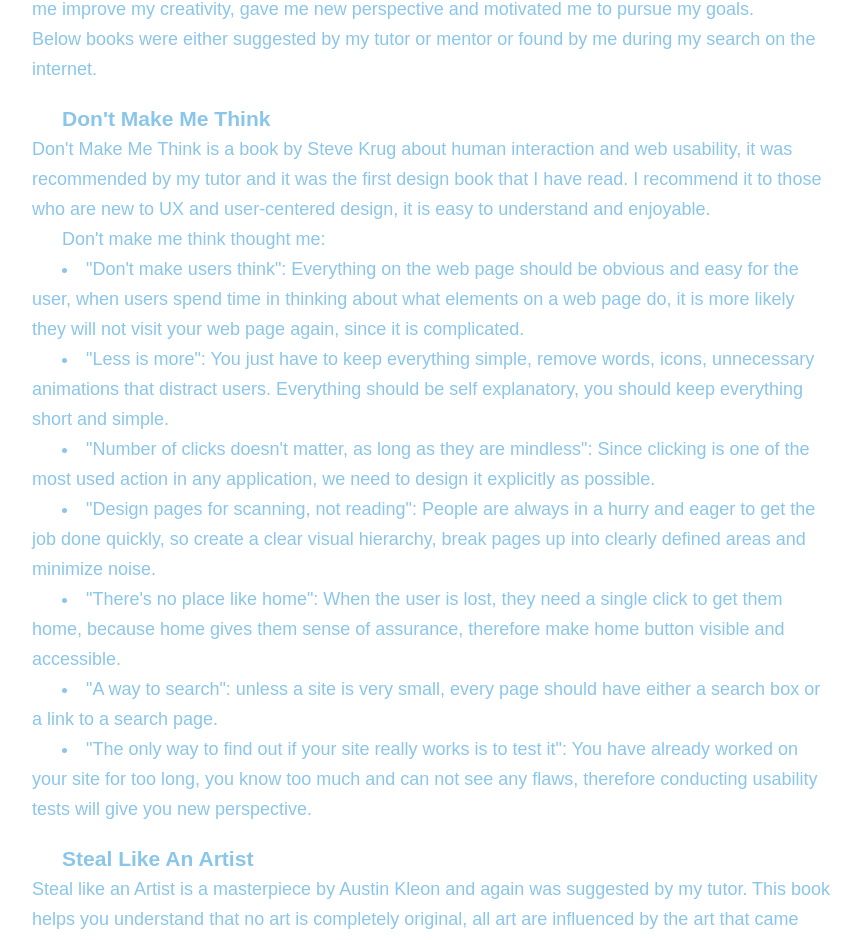
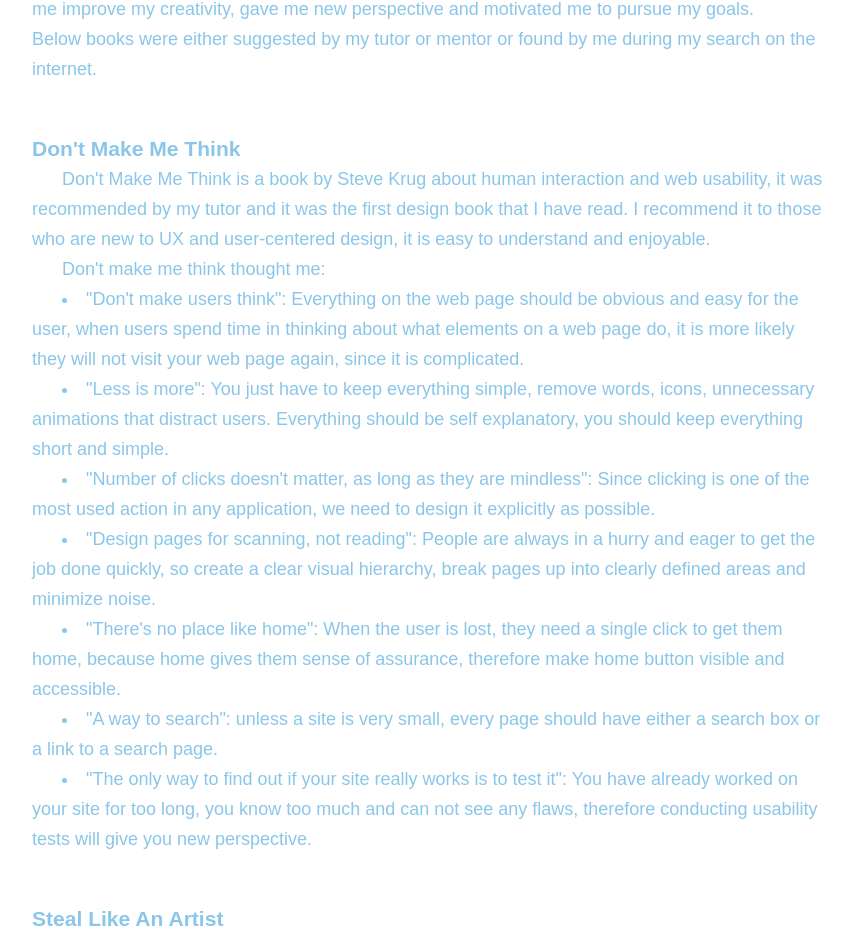
Before and after one commit to paulinemarg/myBlog, a React (Create React App) app: page /books in a window 1280 px wide. Shown: the part 791-1731 px from the top of the page, without its empty margins (208-1069 px from the left). Built offline with nearby package versions, Linux system fonts and the light colour scheme; the HTML template or start-up script is replaced by a standard one.

Commit message:
corrected typo

```diff
--- a/src/App.css
+++ b/src/App.css
@@ -20,6 +20,10 @@
    line-height: 24px;
    padding: 10px;
    text-align: center;
+ }
+
+ h3 {
+  margin-top: 50px;
  }
 
  .subtitle {
--- a/src/components/pages/Books.jsx
+++ b/src/components/pages/Books.jsx
@@ -11,8 +11,8 @@
             Besides reading articles online, getting inspired from other people's work on Behance, Dribble and viewing websites and design portfolios and galleries, reading design related books have helped me improve my creativity, gave me new perspective and motivated me to pursue my goals.<br></br>
             Below books were either suggested by my tutor or mentor or found by me during my search on the internet.
           </div>
+          <h3>Don't Make Me Think</h3>
           <div className='indent'>
-            <h3>Don't Make Me Think</h3>
             Don't Make Me Think is a book by Steve Krug about human interaction and web usability, it was recommended by my tutor and it was the first design book that I have read. I recommend it to those who are new to UX and user-centered design, it is easy to understand and enjoyable.
             <ul>Don't make me think thought me:</ul>
             <li>"Don't make users think": Everything on the web page should be obvious and easy for the user, when users spend time in thinking about what elements on a web page do, it is more likely they will not visit your web page again, since it is complicated. </li>
@@ -23,8 +23,8 @@
             <li>"A way to search": unless a site is very small, every page should have either a search box or a link to a search page.</li>
             <li>"The only way to find out if your site really works is to test it": You have already worked on your site for too long, you know too much and can not see any flaws, therefore conducting usability tests will give you new perspective.</li>
           </div>
+          <h3>Steal Like An Artist</h3>
           <div className='indent'>
-            <h3>Steal Like An Artist</h3>
             Steal like an Artist is a masterpiece by Austin Kleon and again was suggested by my tutor. This book helps you understand that no art is completely original, all art are influenced by the art that came before them. You "steal" from the work of your heroes, you personalise it and create a new art.
             <ul>Some of my favorites from this book:</ul>
             <li>“Every new idea is just a mashup or a remix of one or more previous ideas.”</li>
@@ -38,8 +38,8 @@
             <li>“It’s the side projects that really take off.”</li>
             <li>“If you’re out of ideas, wash the dishes. Take a really long walk. Stare at a spot on the wall for as long as you can.”</li>
           </div>
+          <h3>The Design of Everyday Things</h3>
           <div className='indent'>
-            <h3>The Design of Everyday Things</h3>
             The design of everyday things is written by cognitive scientist and usability engineer Donald Norman and it was suggested by my mentor. The Design of Everyday Things explains that design serves the communication between the product and the user and we can optimize this commnication by providing good and usable product which will make their experience enjoyable.
             <ul>The Design of Everyday Things thought me:</ul>
             <li>Two of the most important characteristics of good design are discoverability and understanding. Always ask yourself: "Is it easy for the user to figure out what actions to perform to use the product?", "Is it easy for the user to figure out how the product can be used?".</li>
@@ -49,8 +49,8 @@
             <li>It is not the fault of the user for errors and malfunctions but rather the lack of intuitive guidance which is the result of poor design.</li>
             <li>Good designers never start to solve problems given to them, instead they try to understand what the real issue is.</li>
           </div>
+          <h3>Hooked</h3>
           <div className='indent'>
-            <h3>Hooked</h3>
             Hooked is about helping customers build habits around using your product or service so that they use it over and over again, it is written by Nir Eyal. I found this book during my search on the internet.
             <ul>Hooked thought me:</ul>
             <li>There are two factors in accessing habit-forming: frequency or how often product-related behaviors occur and perceived utility or how often and rewarding a behavior is in the user's mind.</li>
```
